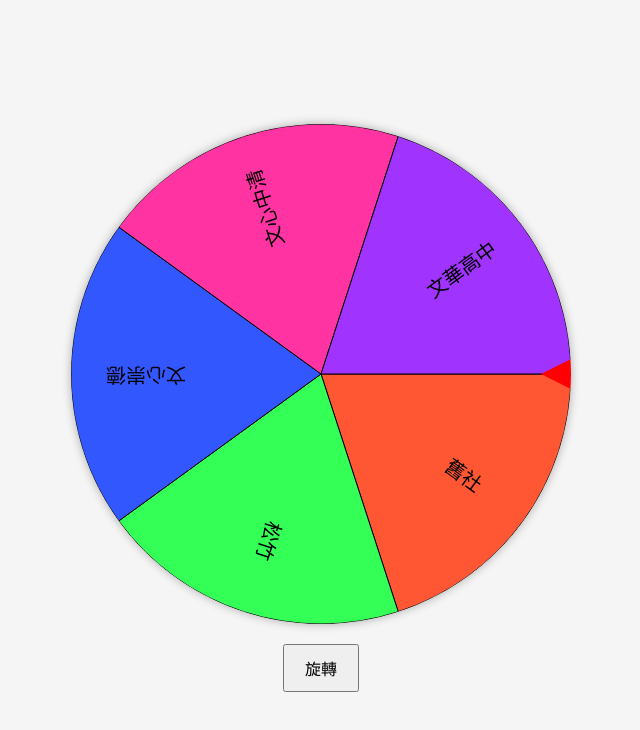
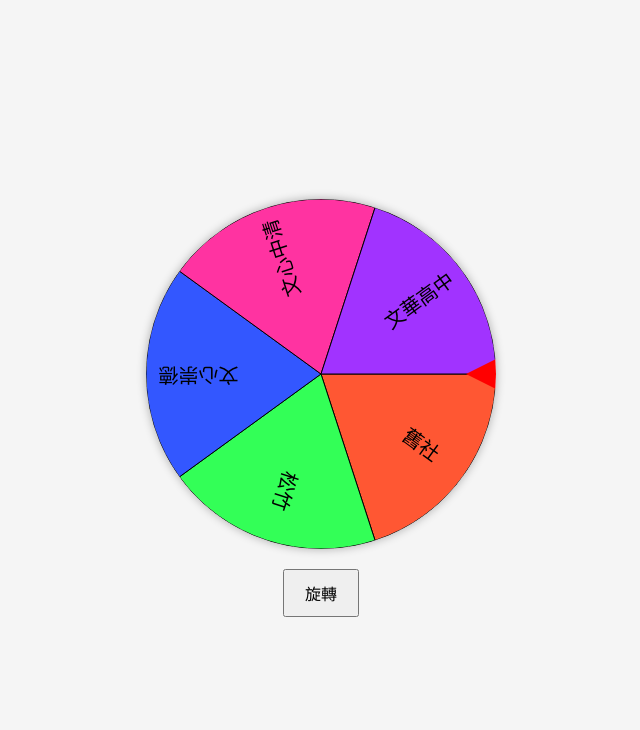
Before and after one commit to QwQcodw/beitunmainstation, a plain HTML site: page index.html in a window 1280 px wide. Shown: the whole page, without its empty margins (319-959 px from the left). Drawn offline with Linux system fonts and the light colour scheme.

Commit message:
Update index.html

```diff
--- a/index.html
+++ b/index.html
@@ -27,7 +27,7 @@
     </style>
 </head>
 <body>
-    <canvas id="wheelCanvas" width="500" height="500"></canvas>
+    <canvas id="wheelCanvas" width="350" height="350"></canvas>
     <button onclick="spinWheel()">旋轉</button>
 
     <script>
```
